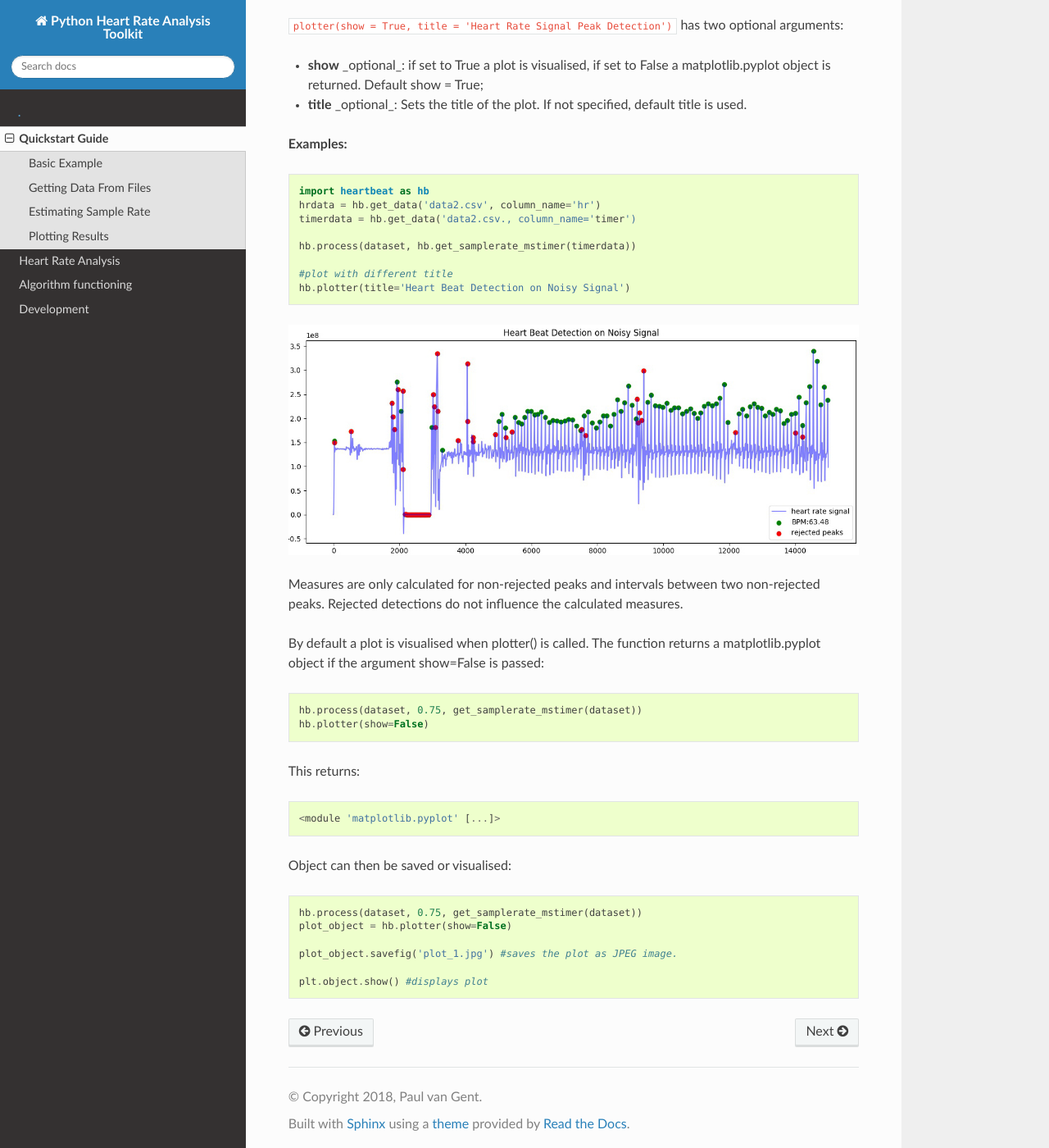
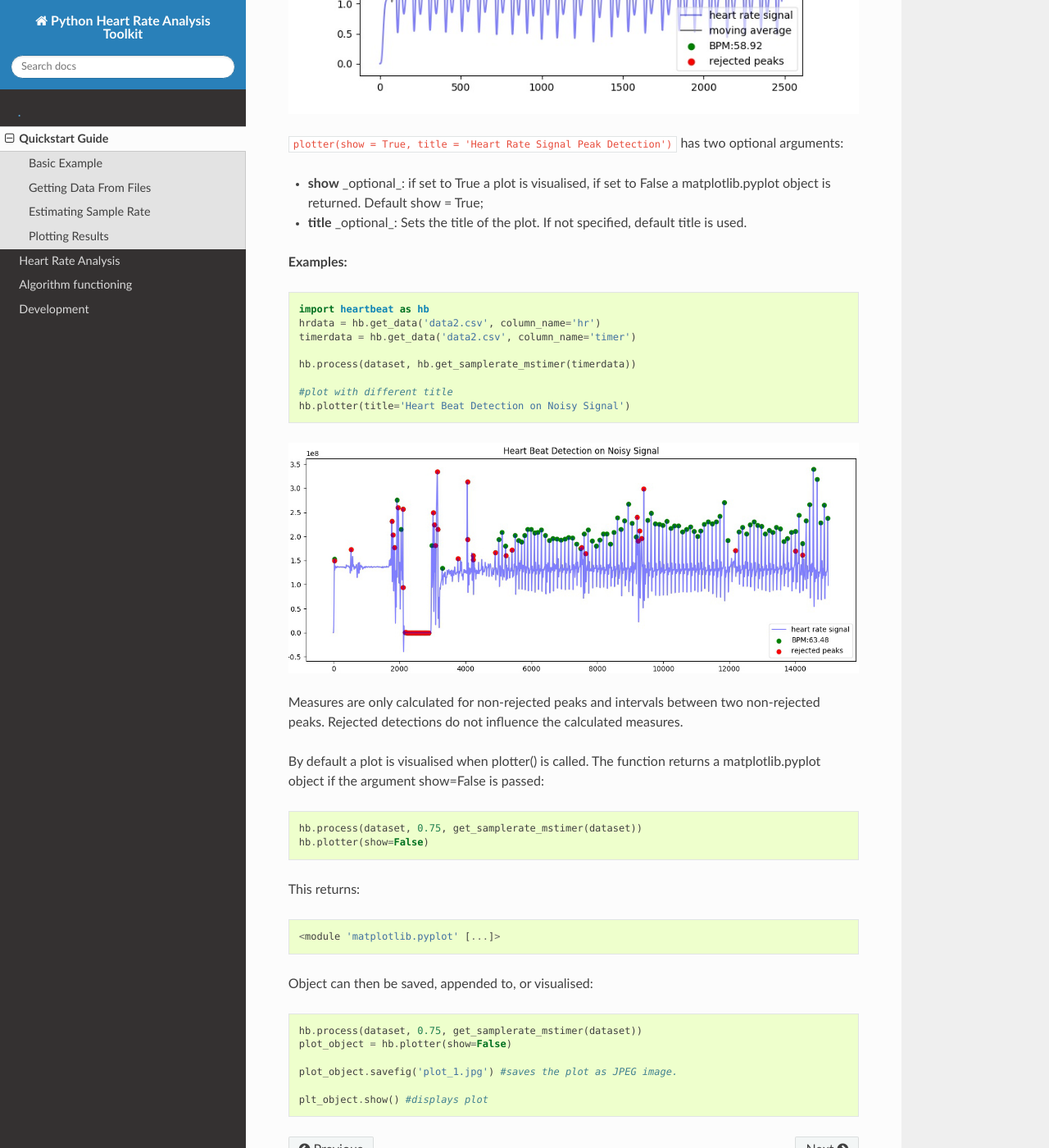
Before and after one commit to paulvangentcom/heartrate_analysis_python, a Sphinx documentation site: the page built from docs/source/quickstart.rst, in a window 1280 px wide and 1400 px high, scrolled down 3781 px. Shown: the whole window at 82% size. Built offline with Sphinx 7.4.7 and the Read the Docs theme 2.0.0, drawn with Linux system fonts in a browser that asks for light colours; some of the changed text lies outside the part shown.

Commit message:
V1.0
updated docs

```diff
--- a/docs/source/quickstart.rst
+++ b/docs/source/quickstart.rst
@@ -165,7 +171,7 @@ This returns:
 
     import heartbeat as hb
     hrdata = hb.get_data('data2.csv', column_name='hr')
-    timerdata = hb.get_data('data2.csv., column_name='timer')
+    timerdata = hb.get_data('data2.csv', column_name='timer')
 
     hb.process(dataset, hb.get_samplerate_mstimer(timerdata))
 
@@ -190,7 +196,7 @@ This returns:
 
     <module 'matplotlib.pyplot' [...]>
 
-Object can then be saved or visualised:
+Object can then be saved, appended to, or visualised:
 
 .. code-block:: python
 
@@ -199,4 +205,4 @@ Object can then be saved or visualised:
 
     plot_object.savefig('plot_1.jpg') #saves the plot as JPEG image.
 
-    plt.object.show() #displays plot
+    plt_object.show() #displays plot
```
Also changed, not shown: other parts of docs/source/quickstart.rst (+8 -2 lines).
